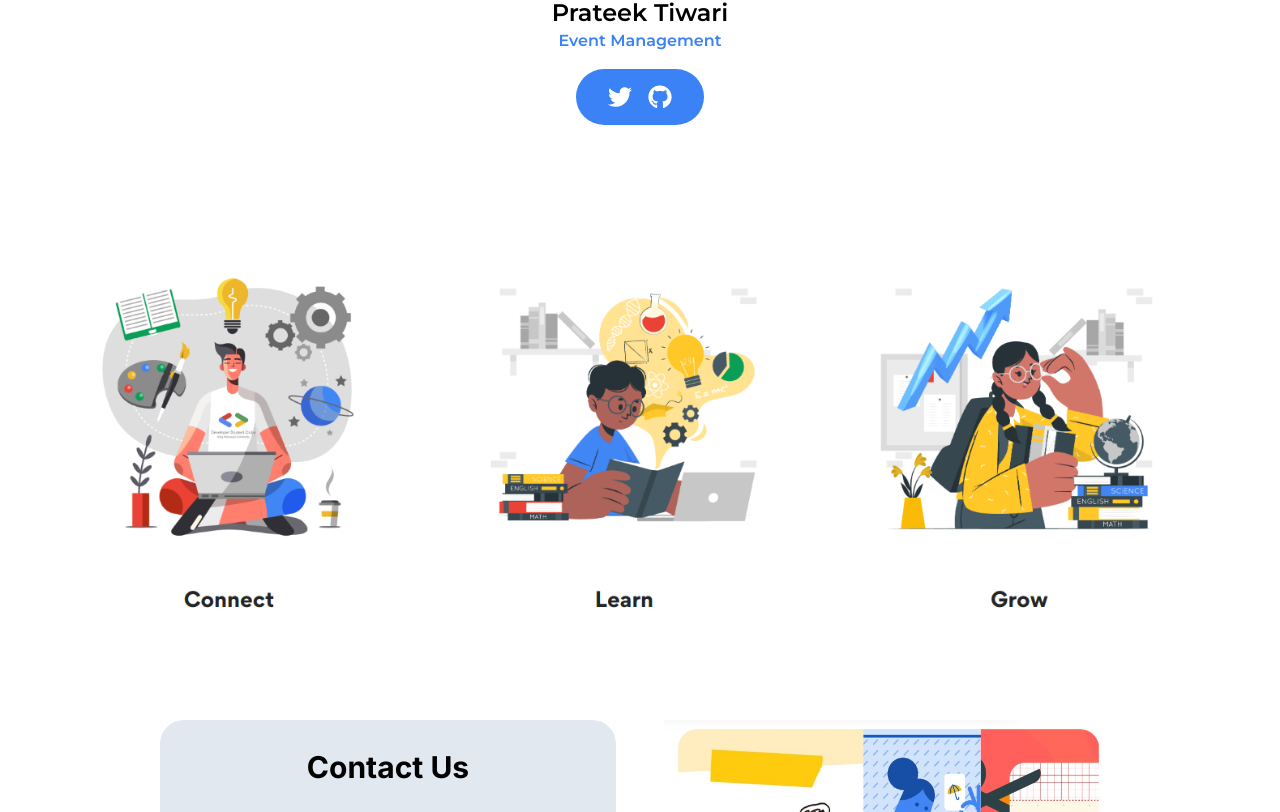
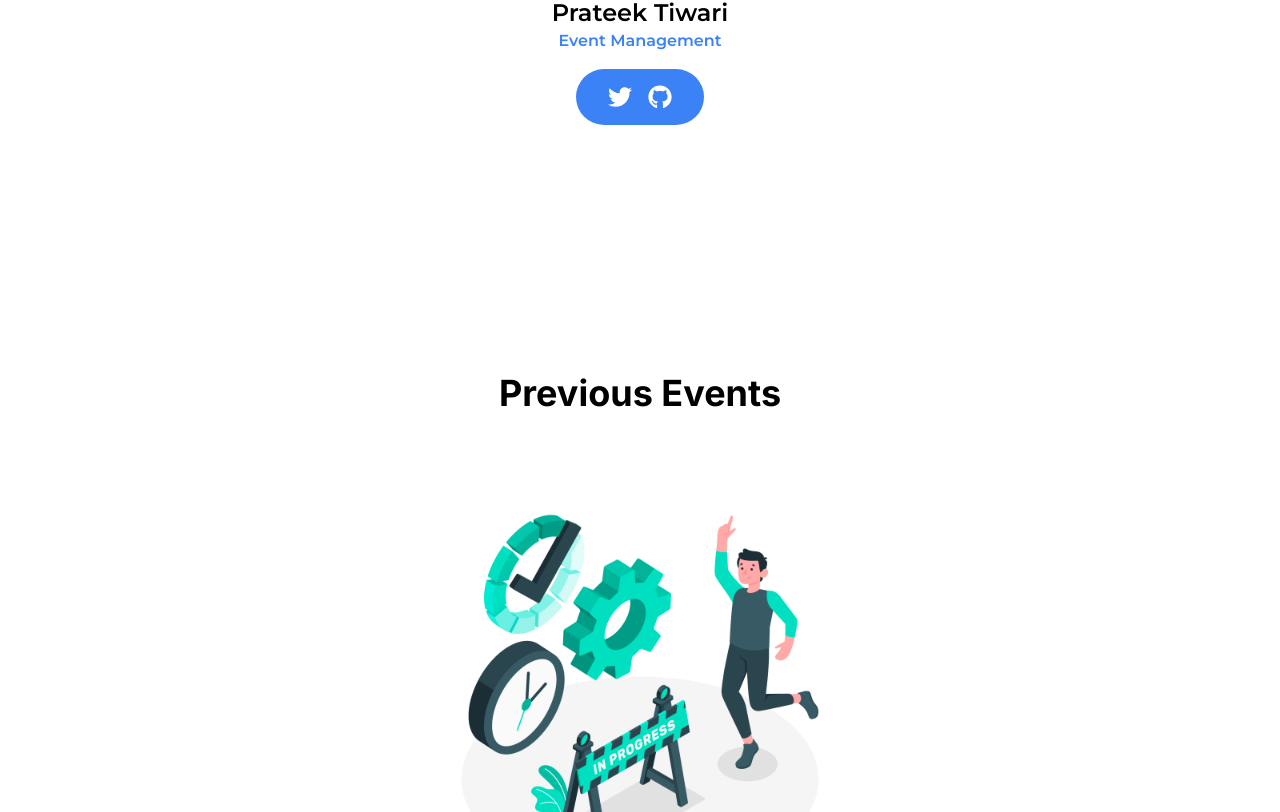
Before and after one commit to yuvraj-0777/GDSC-ABESIT, a Next.js app: page / in a window 1280 px wide. Shown: the part 1988-2800 px from the top of the page. Built offline with nearby package versions, Linux system fonts and the light colour scheme.

Commit message:
add previous events section

```diff
--- a/components/Hero.jsx
+++ b/components/Hero.jsx
@@ -6,8 +6,8 @@ import { motion } from 'framer-motion';
 
 function Hero() {
   return (
-    <div className="h-screen" id='home'>
-      <Image src={Heroimage} alt="Cover Picture" fill={true} className='bg-cover bg-center h-fit opacity-50' />
+    <div className="h-screen w-full bg-black" id='home'>
+      <Image src={Heroimage} alt="Cover Picture" fill={true} className=' bg-cover bg-center h-fit opacity-50' />
       <section className="justify-center content-center z-50">
         <div className="mx-auto max-w-screen-xl px-4 py-28 lg:flex lg:h-screen lg:items-center text-black dark:text-gray-100">
           <motion.div
--- a/components/PreviousEvents.jsx
+++ b/components/PreviousEvents.jsx
@@ -1,5 +1,7 @@
 import React from "react";
 import { motion } from "framer-motion";
+import Image from "next/image";
+import InProgress from "@/assets/InProgress.jpg";
 
 function PreviousEvents() {
   return (
@@ -17,9 +19,23 @@ function PreviousEvents() {
         className="w-4/5 mx-auto"
       >
         <h2 className="text-3xl md:text-4xl font-bold mt-6">Previous Events</h2>
-
-        <div className="flex flex-wrap justify-evenly items-center mt-12"></div>
-        <p>will be updated soon</p>
+        <motion.div
+          initial={{ opacity: 0, y: -50 }}
+          whileInView={{ opacity: 1, y: 0 }}
+          transition={{
+            duration: 1,
+            type: "spring",
+            delay: 0.5,
+          }}
+          viewport={{ once: true }}
+        >
+          <Image
+            src={InProgress}
+            width={400}
+            height={400}
+            className="flex flex-col mx-auto m-20 hover:scale-105 transition"
+          />
+        </motion.div>
       </motion.div>
     </div>
   );
--- a/pages/index.js
+++ b/pages/index.js
@@ -7,6 +7,7 @@ import Contact from '@/components/Contact'
 import Image from 'next/image'
 import image2 from '@/assets/image2.png'
 import Head from 'next/head'
+import PreviousEvents from '@/components/PreviousEvents'
 
 const inter = Inter({ subsets: ['latin'] })
 
@@ -21,6 +22,7 @@ export default function Home() {
       <Hero />
       {/* Other components */}
       <TeamSection />
+      <PreviousEvents/>
       <Image src={image2} />
       <Contact />
       <Footer />
--- a/styles/globals.css
+++ b/styles/globals.css
@@ -18,9 +18,7 @@
 
 body {
     color: rgb(var(--foreground-rgb));
-    background: linear-gradient(to bottom,
-            transparent,
-            rgb(var(--background-end-rgb))) rgb(var(--background-start-rgb));
+    background: white;
 }
 
 * {
```
Also changed, not shown: assets/InProgress.jpg (added).
